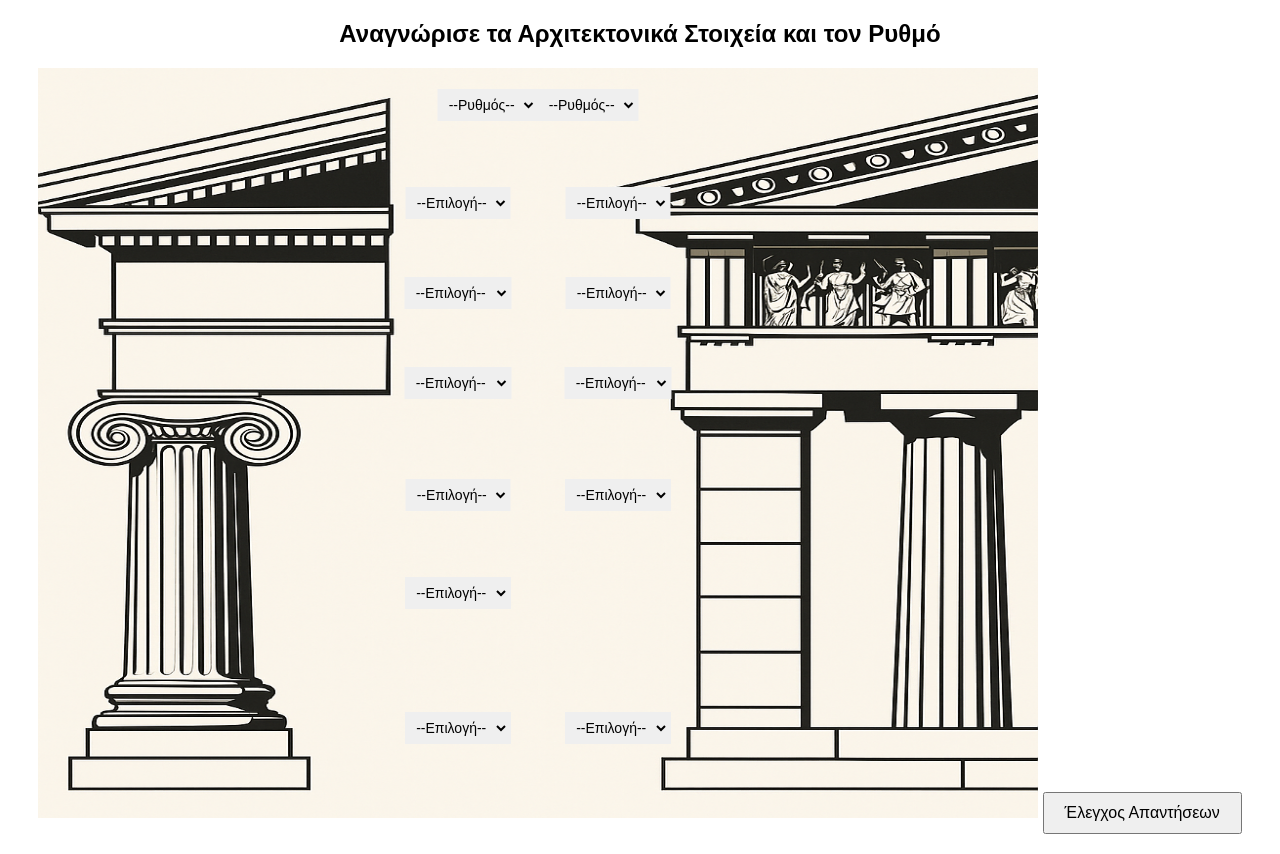
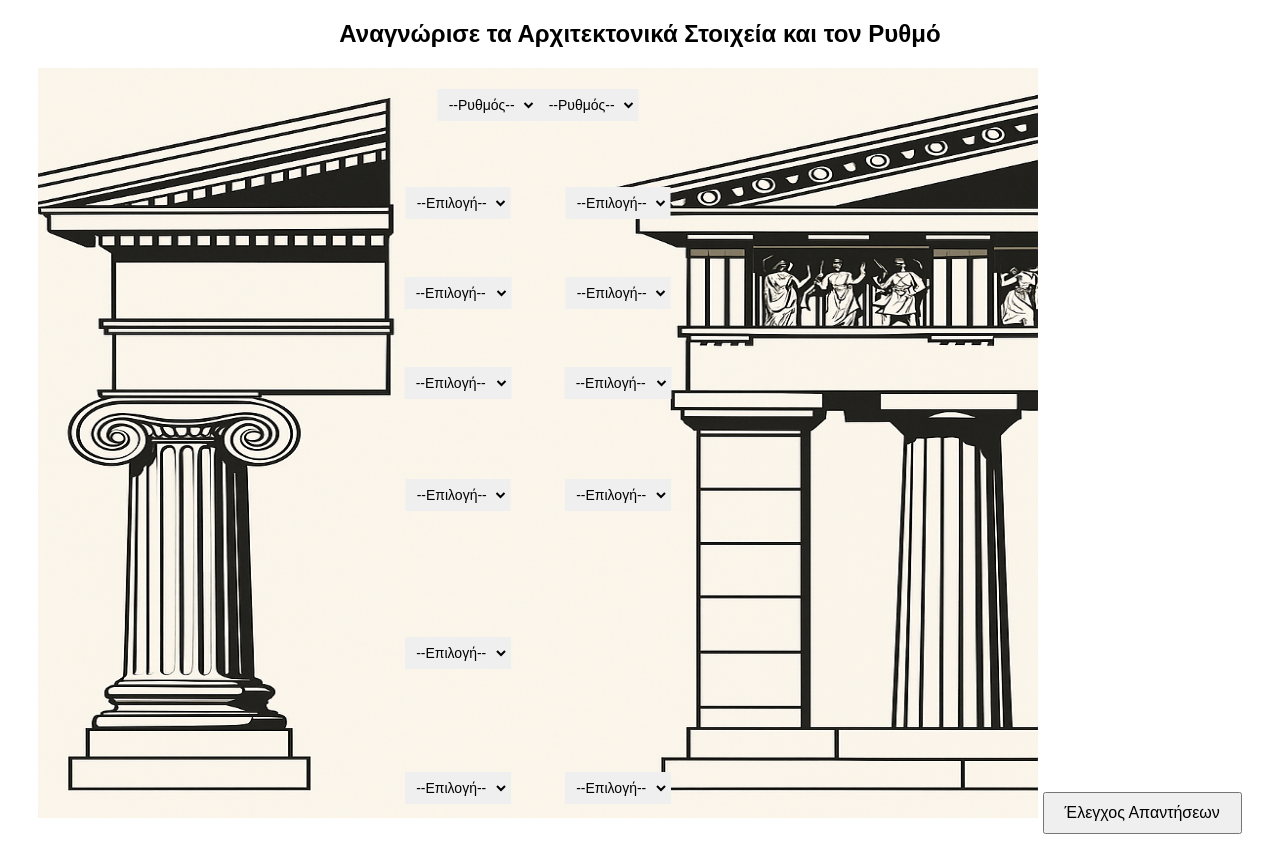
Before and after one commit to pdomvros/his-a-rev1, a plain HTML site: page index.html in a window 1280 px wide. Drawn offline with Linux system fonts and the light colour scheme.

Commit message:
Update index.html

```diff
--- a/index.html
+++ b/index.html
@@ -81,11 +81,11 @@
     <option>--Επιλογή--</option><option value="Κίονας">Κίονας</option><option value="Βάση">Βάση</option><option value="Κρηπίδα">Κρηπίδα</option>
   </select>
 
-  <select class="dropdown" style="top: 70%; left: 42%;">
+  <select class="dropdown" style="top: 78%; left: 42%;">
     <option>--Επιλογή--</option><option value="Βάση">Βάση</option><option value="Κρηπίδα">Κρηπίδα</option><option value="Στυλοβάτης">Στυλοβάτης</option>
   </select>
 
-  <select class="dropdown" style="top: 88%; left: 42%;">
+  <select class="dropdown" style="top: 96%; left: 42%;">
     <option>--Επιλογή--</option><option value="Στυλοβάτης">Στυλοβάτης</option><option value="Κρηπίδα">Κρηπίδα</option><option value="Βάση">Βάση</option>
   </select>
 
@@ -106,7 +106,7 @@
     <option>--Επιλογή--</option><option value="Κίονας">Κίονας</option><option value="Βάση">Βάση</option><option value="Στυλοβάτης">Στυλοβάτης</option>
   </select>
 
-  <select class="dropdown" style="top: 88%; left: 58%;">
+  <select class="dropdown" style="top: 96%; left: 58%;">
     <option>--Επιλογή--</option><option value="Κρηπίδα">Κρηπίδα</option><option value="Στυλοβάτης">Στυλοβάτης</option><option value="Βάση">Βάση</option>
   </select>
 </div>
```
